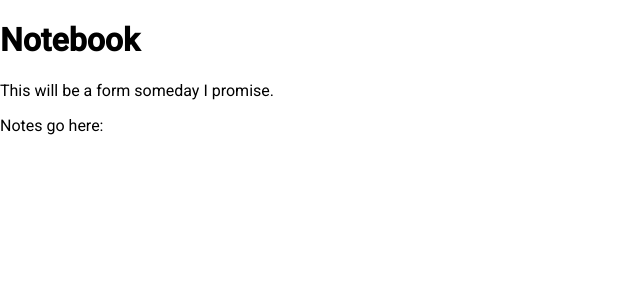
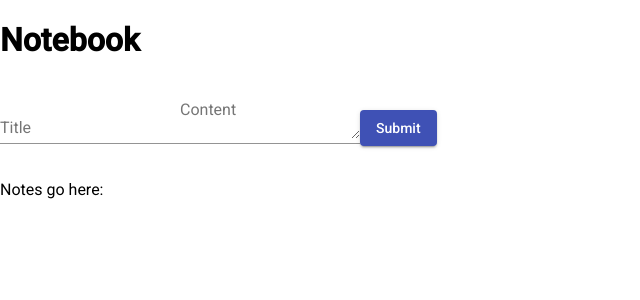
Before and after one commit to cortharlow/mdnb, an Angular app: page /notebook in a window 1280 px wide. Shown: the top 300 px of the page, without its empty margins (0-640 px from the left). Built offline with nearby package versions, Linux system fonts and the light colour scheme; no server answers.

Commit message:
Setup reactive form for new note creation

```diff
--- a/src/app/notebook/note-container/note-container.component.ts
+++ b/src/app/notebook/note-container/note-container.component.ts
@@ -15,8 +15,6 @@ export class NoteContainerComponent implements OnInit {
   ) { }
 
   ngOnInit() {
-    console.log('Notebook');
-
     this.noteService.getNotes().subscribe(response => {
       this.notes = response;
       console.log(this.notes);
--- a/src/app/notebook/note-form/note-form.component.html
+++ b/src/app/notebook/note-form/note-form.component.html
@@ -1 +1,9 @@
-<p>This will be a form someday I promise.</p>
+<form [formGroup]="newNote" (ngSubmit)="onSubmit()" class="note-form">
+  <mat-form-field>
+    <input matInput placeholder="Title" type="text" formControlName="title">
+  </mat-form-field>
+  <mat-form-field>
+    <textarea matInput placeholder="Content" type="text" formControlName="content"></textarea>
+  </mat-form-field>
+  <button mat-raised-button color="primary" type="submit">Submit</button>
+</form>
--- a/src/app/notebook/note-form/note-form.component.ts
+++ b/src/app/notebook/note-form/note-form.component.ts
@@ -1,4 +1,6 @@
 import { Component } from '@angular/core';
+import { FormControl, FormGroup } from '@angular/forms';
+import { Note } from '../../core/note.service';
 
 @Component({
   selector: 'note-form-component',
@@ -7,5 +9,14 @@ import { Component } from '@angular/core';
 })
 
 export class NoteFormComponent {
+  newNote = new FormGroup({
+    title: new FormControl(''),
+    content: new FormControl(''),
+  });
+
   constructor() { }
+
+  onSubmit() {
+    console.log(this.newNote.value);
+  }
 }
```
Also changed, not shown: src/app/app.module.ts (+11 -2 lines).
